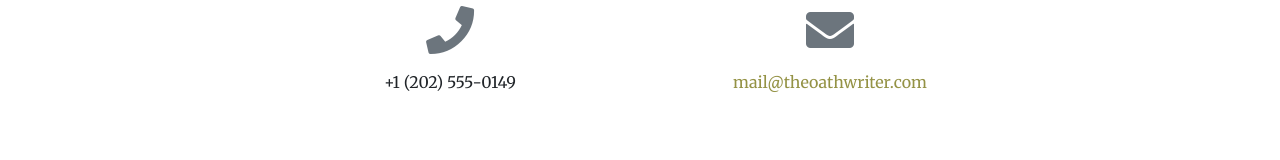
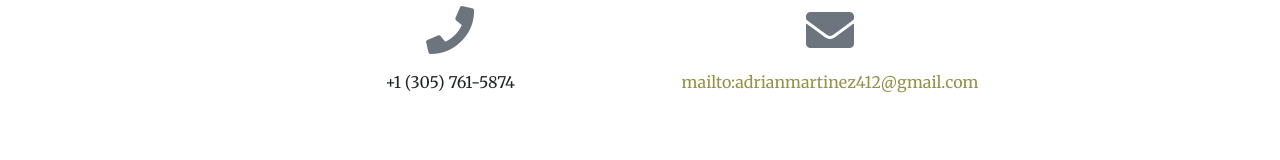
Before and after one commit to Amrutha-A-J/TheOathWriter, a plain HTML site: page index.html in a window 1280 px wide. Shown: the part 3392-3552 px from the top of the page. Drawn offline with Linux system fonts and the light colour scheme.

Commit message:
Update index.html

```diff
--- a/index.html
+++ b/index.html
@@ -186,10 +186,10 @@
 			</div>
 			<div class="row">
 				<div class="col-lg-4 ml-auto text-center mb-5 mb-lg-0"> <i class="fas fa-phone fa-3x mb-3 text-muted"></i>
-					<div>+1 (202) 555-0149</div>
+					<div>+1 (305) 761-5874</div>
 				</div>
 				<div class="col-lg-4 mr-auto text-center"> <i class="fas fa-envelope fa-3x mb-3 text-muted"></i>
-					<!-- Make sure to change the email address in anchor text AND the link below! --> <a class="d-block" href="mailto:contact@yourwebsite.com">mail@theoathwriter.com</a>
+					<!-- Make sure to change the email address in anchor text AND the link below! --> <a class="d-block" href="mailto:adrianmartinez412@gmail.com">mailto:adrianmartinez412@gmail.com</a>
 				</div>
 			</div>
 		</div>
```
